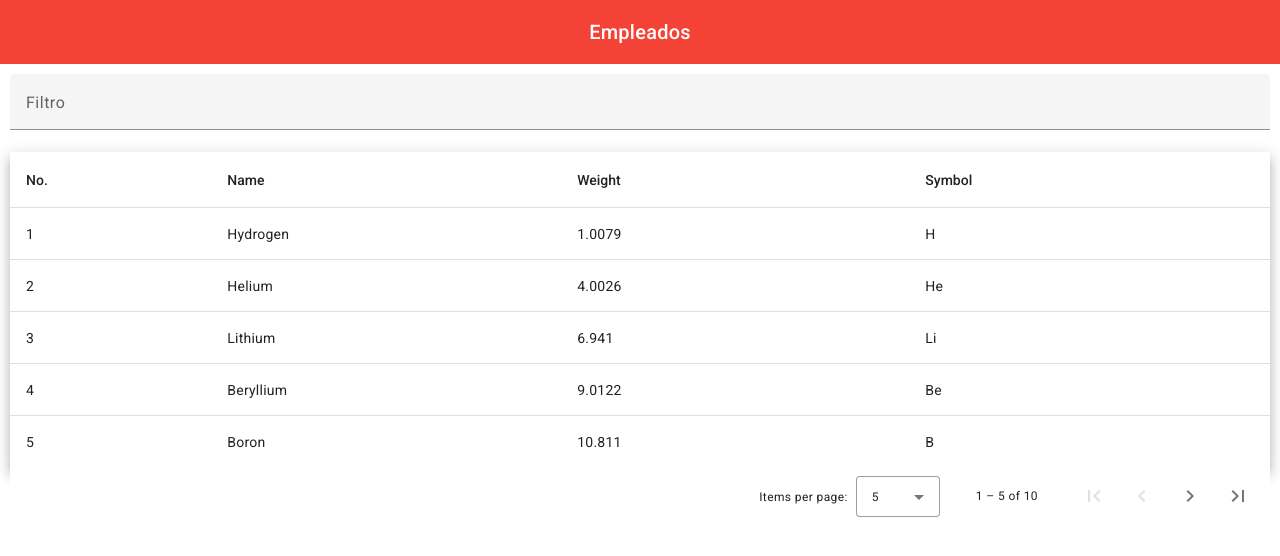
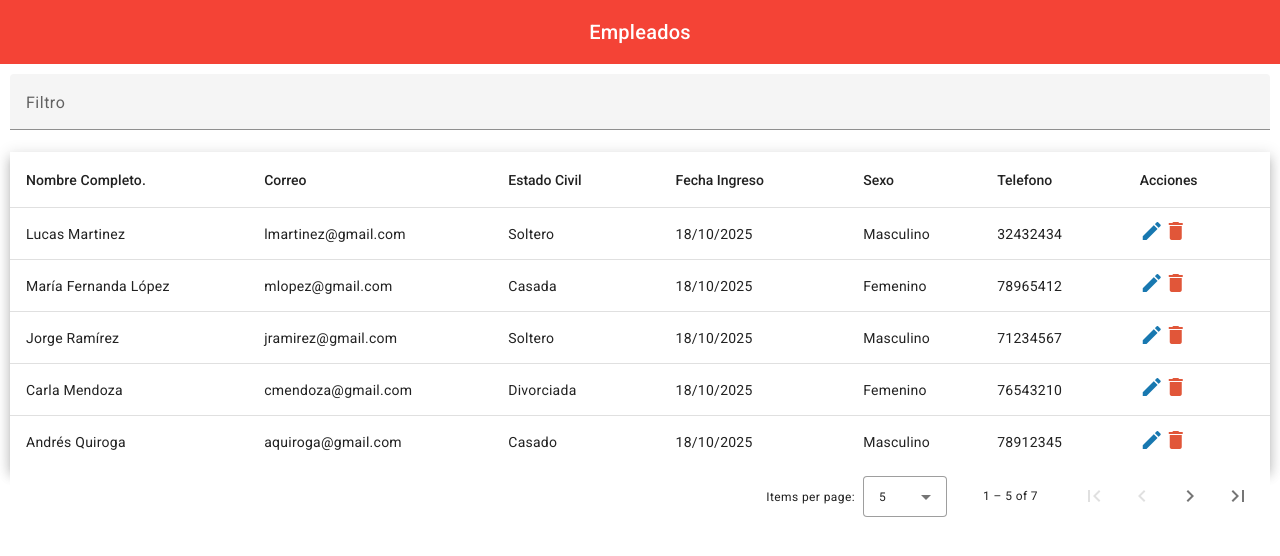
Before and after one commit to rolandoyanique/ABMEmpleado, an Angular app: page / in a window 1280 px wide. Shown: the top 556 px of the page. Built offline with nearby package versions, Linux system fonts and the light colour scheme.

Commit message:
Se realizo la adicion del listado de la tabla

```diff
--- a/src/app/components/list-empleado/list-empleado.component.css
+++ b/src/app/components/list-empleado/list-empleado.component.css
@@ -2,3 +2,6 @@
   font-size: 14px;
   width: 100%;
 }
+.pointer{
+  cursor: pointer;
+}
--- a/src/app/components/list-empleado/list-empleado.component.html
+++ b/src/app/components/list-empleado/list-empleado.component.html
@@ -1,6 +1,6 @@
 <mat-form-field>
   <mat-label>Filtro</mat-label>
-  <input matInput (keyup)="applyFilter($event)" placeholder="Filtro" #input>
+  <input matInput (keyup)="applyFilter($event)" placeholder="Filtro" #input autocomplete="off">
 </mat-form-field>
 <table mat-table [dataSource]="dataSource" matSort class="mat-elevation-z8">
 
@@ -8,29 +8,50 @@
         The actual rendered columns are set as a property on the row definition" -->
 
   <!-- Position Column -->
-  <ng-container matColumnDef="position">
-    <th mat-header-cell *matHeaderCellDef> No. </th>
-    <td mat-cell *matCellDef="let element"> {{element.position}} </td>
+  <ng-container matColumnDef="nombreCompleto">
+    <th mat-header-cell *matHeaderCellDef> Nombre Completo. </th>
+    <td mat-cell *matCellDef="let element"> {{element.nombreCompleto}} </td>
   </ng-container>
 
   <!-- Name Column -->
-  <ng-container matColumnDef="name" >
-    <th mat-header-cell *matHeaderCellDef mat-sort-header> Name </th>
-    <td mat-cell *matCellDef="let element"> {{element.name}} </td>
+  <ng-container matColumnDef="correo" >
+    <th mat-header-cell *matHeaderCellDef mat-sort-header> Correo </th>
+    <td mat-cell *matCellDef="let element"> {{element.correo}} </td>
   </ng-container>
 
   <!-- Weight Column -->
-  <ng-container matColumnDef="weight">
-    <th mat-header-cell *matHeaderCellDef mat-sort-header> Weight </th>
-    <td mat-cell *matCellDef="let element"> {{element.weight}} </td>
+  <ng-container matColumnDef="estadoCivil">
+    <th mat-header-cell *matHeaderCellDef mat-sort-header> Estado Civil </th>
+    <td mat-cell *matCellDef="let element"> {{element.estadoCivil}} </td>
   </ng-container>
 
   <!-- Symbol Column -->
-  <ng-container matColumnDef="symbol">
-    <th mat-header-cell *matHeaderCellDef mat-sort-header> Symbol </th>
-    <td mat-cell *matCellDef="let element"> {{element.symbol}} </td>
+  <ng-container matColumnDef="fechaIngreso">
+    <th mat-header-cell *matHeaderCellDef mat-sort-header> Fecha Ingreso </th>
+    <td mat-cell *matCellDef="let element"> {{element.fechaIngreso | date:'dd/MM/yyyy'}} </td>
   </ng-container>
 
+    <ng-container matColumnDef="sexo">
+    <th mat-header-cell *matHeaderCellDef mat-sort-header> Sexo </th>
+    <td mat-cell *matCellDef="let element"> {{element.sexo}} </td>
+  </ng-container>
+
+    <ng-container matColumnDef="telefono">
+    <th mat-header-cell *matHeaderCellDef mat-sort-header> Telefono </th>
+    <td mat-cell *matCellDef="let element"> {{element.telefono}} </td>
+  </ng-container>
+
+    <ng-container matColumnDef="acciones">
+    <th mat-header-cell *matHeaderCellDef mat-sort-header> Acciones </th>
+    <td mat-cell *matCellDef="let element;let i=index">
+      <a class="pointer" style="color:#1878B0">
+        <mat-icon>edit</mat-icon>
+      </a>
+      <a class="pointer" (click)="eliminarEmpleado(i)" style="color:#E15639">
+        <mat-icon>delete</mat-icon>
+      </a>
+    </td>
+  </ng-container>
   <tr mat-header-row *matHeaderRowDef="displayedColumns"></tr>
   <tr mat-row *matRowDef="let row; columns: displayedColumns;"></tr>
 </table>
--- a/src/app/components/list-empleado/list-empleado.component.ts
+++ b/src/app/components/list-empleado/list-empleado.component.ts
@@ -6,28 +6,12 @@ import {MatPaginator, MatPaginatorModule} from '@angular/material/paginator';
 import {MatSort, Sort, MatSortModule} from '@angular/material/sort';
 import { Empleado } from '../../models/empleados';
 import { EmpleadoService } from '../../services/empleado.service';
-export interface PeriodicElement {
-  name: string;
-  position: number;
-  weight: number;
-  symbol: string;
-}
-const ELEMENT_DATA: PeriodicElement[] = [
-  {position: 1, name: 'Hydrogen', weight: 1.0079, symbol: 'H'},
-  {position: 2, name: 'Helium', weight: 4.0026, symbol: 'He'},
-  {position: 3, name: 'Lithium', weight: 6.941, symbol: 'Li'},
-  {position: 4, name: 'Beryllium', weight: 9.0122, symbol: 'Be'},
-  {position: 5, name: 'Boron', weight: 10.811, symbol: 'B'},
-  {position: 6, name: 'Carbon', weight: 12.0107, symbol: 'C'},
-  {position: 7, name: 'Nitrogen', weight: 14.0067, symbol: 'N'},
-  {position: 8, name: 'Oxygen', weight: 15.9994, symbol: 'O'},
-  {position: 9, name: 'Fluorine', weight: 18.9984, symbol: 'F'},
-  {position: 10, name: 'Neon', weight: 20.1797, symbol: 'Ne'},
-];
+import { CommonModule } from '@angular/common';
+import {MatIconModule} from '@angular/material/icon';
 @Component({
   selector: 'app-list-empleado',
   standalone: true,
-  imports: [MatTableModule,MatSortModule,MatFormFieldModule,MatInputModule,MatPaginator,MatPaginatorModule],
+  imports: [MatTableModule,MatIconModule,CommonModule,MatSortModule,MatFormFieldModule,MatInputModule,MatPaginator,MatPaginatorModule],
   templateUrl: './list-empleado.component.html',
   styleUrl: './list-empleado.component.css'
 })
@@ -36,8 +20,14 @@ const ELEMENT_DATA: PeriodicElement[] = [
 
 export class ListEmpleadoComponent implements AfterViewInit {
 
-  displayedColumns: string[] = ['position', 'name', 'weight', 'symbol'];
-  dataSource = new MatTableDataSource(ELEMENT_DATA);
+  displayedColumns: string[] = ['nombreCompleto',
+                                'correo',
+                                'estadoCivil',
+                                'fechaIngreso',
+                                'sexo',
+                                'telefono',
+                                'acciones'];
+  dataSource = new MatTableDataSource<Empleado>;
   listEmpleado!:Empleado[];
   @ViewChild(MatPaginator) paginator!: MatPaginator;
   @ViewChild(MatSort) sort!: MatSort;
@@ -55,6 +45,11 @@ export class ListEmpleadoComponent implements AfterViewInit {
   }
   cargarEmpleados(){
     this.listEmpleado=this.Empleado.getEmpleados();
+    this.dataSource = new MatTableDataSource<Empleado>(this.listEmpleado);
     console.log(this.listEmpleado);
   }
+  eliminarEmpleado(index:number){
+    this.Empleado.eliminarEmpleado(index);
+    this.cargarEmpleados();
+  }
 }
--- a/src/app/services/empleado.service.ts
+++ b/src/app/services/empleado.service.ts
@@ -67,4 +67,7 @@ export class EmpleadoService {
   getEmpleados(){
     return this.lisEmpleado.slice();
   }
+  eliminarEmpleado(index:number){
+    this.lisEmpleado.splice(index,1);
+  }
 }
```
